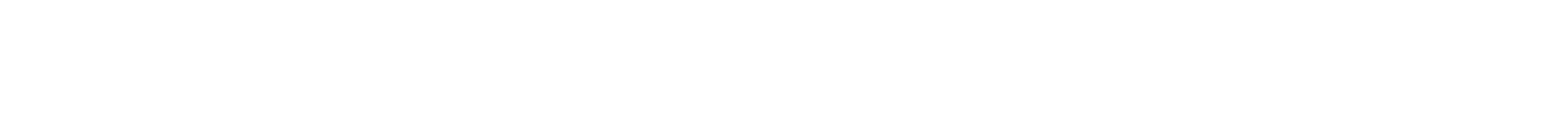
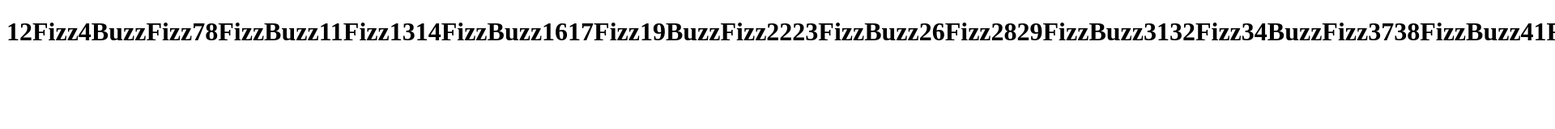
Before and after one commit to CristianoSenior/js-fizzbuzz, a plain HTML site: page index.html in a window 1280 px wide. Shown: the top 160 px of the page at 81% size, 1920 px wide, since content can reach past the window. Drawn offline with Linux system fonts and the light colour scheme.

Commit message:
Con stampa grezza su pagina

```diff
--- a/index.html
+++ b/index.html
@@ -7,6 +7,8 @@
   <body>
 
 
+    <h1 id="calcoli"></h1>
+
 
     <script type="text/javascript" src=main.js>
 
--- a/main.js
+++ b/main.js
@@ -4,6 +4,9 @@
 // Per i numeri che sono sia multipli di 3 che di 5 stampi” FizzBuzz”.
 
 
+
+
+var ricordailprima , bananajoe;
 // Scrivi un programma che stampi i numeri da 1 a 100,
 
 for(var i = 1 ; i <= 100 ; i++) {
@@ -11,20 +14,25 @@ for(var i = 1 ; i <= 100 ; i++) {
 // ma per i multipli di 3 stampi “Fizz” al posto del numero
   if (i%3==0 && i%5==0) {
     console.log("FizzBuzz");
+    bananajoe = "FizzBuzz";
     // console.log(i);
     // e per i multipli di 5 stampi “Buzz”.
   } else if (i%5==0) {
       console.log("Buzz");
+      bananajoe = "Buzz";
       // console.log(i);
   }// Per i numeri che sono sia multipli di 3 che di 5 stampi” FizzBuzz”.
     else if (i%3==0) {
       console.log("Fizz");
+      bananajoe = "Fizz";
   }else {
       console.log(i);
+      bananajoe = i ;
   }
+  ricordailprima = document.getElementById('calcoli').innerHTML;
+  document.getElementById('calcoli').innerHTML = ricordailprima + bananajoe;
 
-
-
+// console.log(Math.floor(Math.random(bananajoe + i)));
 }
 
 
```
